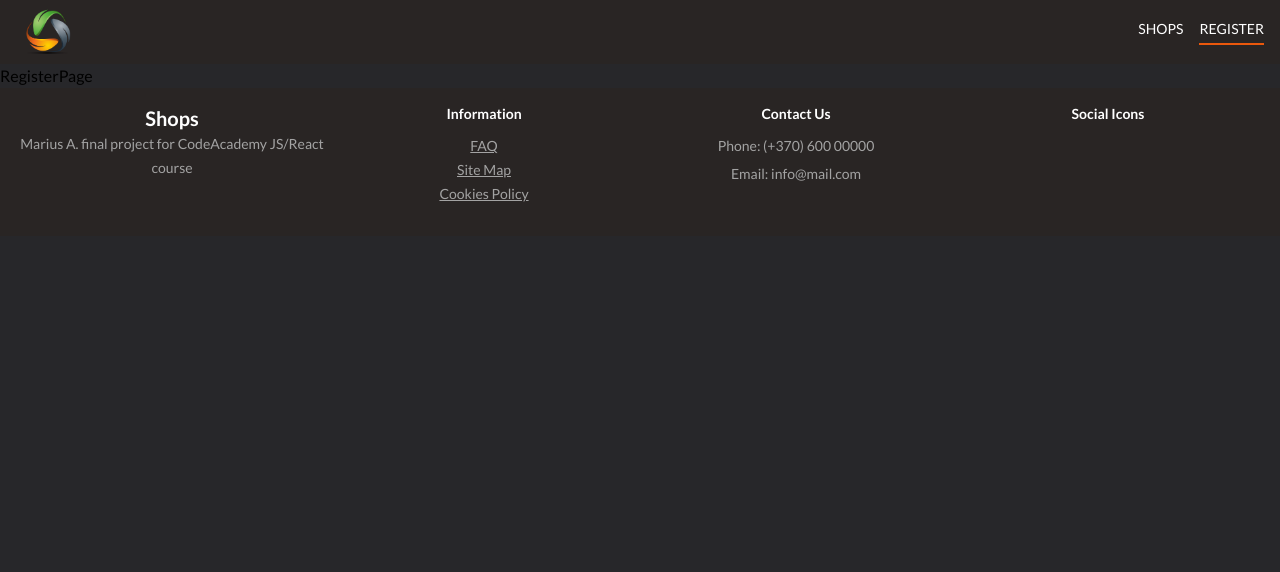
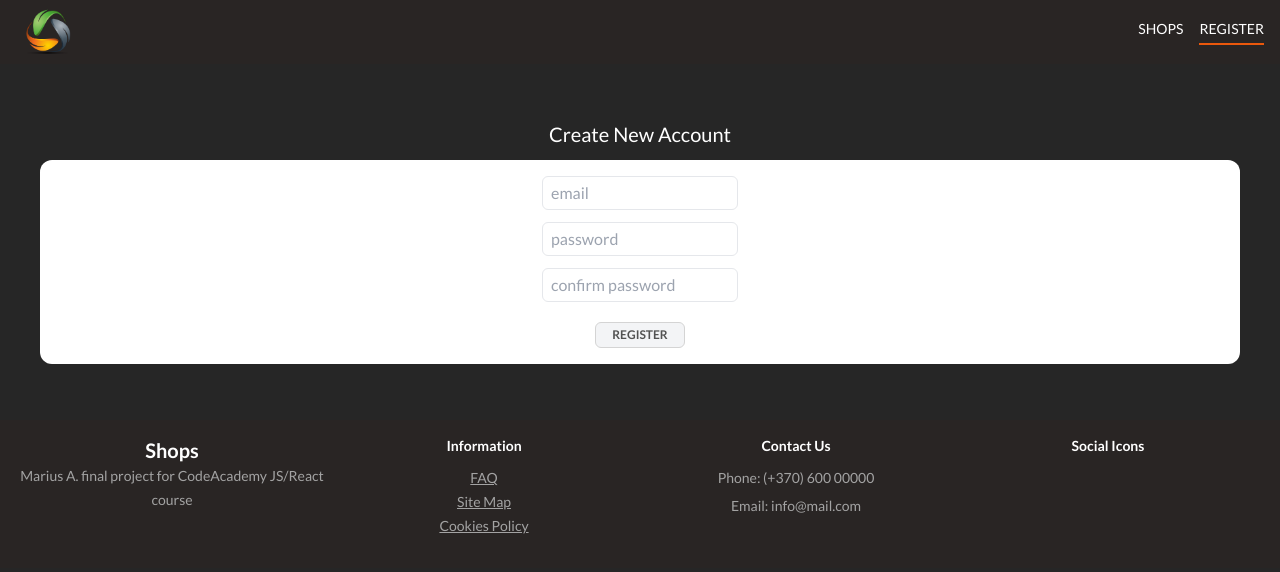
Before and after one commit to MariusAskelovic/Marius_Askelovic_final_react, a React (Vite) app: page /register in a window 1280 px wide. Shown: the top 572 px of the page. Built offline with nearby package versions, Linux system fonts and the light colour scheme; some icons are missing.

Commit message:
RegisterPage template

```diff
--- a/index.html
+++ b/index.html
@@ -6,13 +6,13 @@
   <link rel="icon" type="image/svg+xml" href="/vite.svg" />
   <link rel="preconnect" href="https://fonts.googleapis.com">
   <link rel="preconnect" href="https://fonts.gstatic.com" crossorigin>
-  <link href="https://fonts.googleapis.com/css2?family=Lato:ital,wght@0,300;0,400;0,700;1,400&display=swap"
+  <link href="https://fonts.googleapis.com/css2?family=Lato:ital,wght@0,300;0,400;0,700;0,900;1,400&display=swap"
     rel="stylesheet">
   <meta name="viewport" content="width=device-width, initial-scale=1.0" />
   <title>MariusAsk galutinis CA darbas</title>
 </head>
 
-<body class="font-lato bg-zinc-800">
+<body class="font-lato bg-neutral-800">
   <div id="root"></div>
   <script type="module" src="/src/main.jsx"></script>
 </body>
--- a/src/pages/LoginPage.jsx
+++ b/src/pages/LoginPage.jsx
@@ -4,11 +4,12 @@ export default function LoginPage() {
   return (
     <div className='container text-neutral-300 text-center py-20'>
       <h2 className='text-2xl'>Welcome to our page</h2>
-      <h1 className='text-7xl pt-4 pb-7 text-neutral-100 font-semibold'>
-        Shops
-      </h1>
-      <p>Login to enter</p>
-      <GoogleAuth />
+      <h1 className='text-8xl pt-4 pb-7 text-neutral-100 font-bold '>Shops</h1>
+      <p className='text-lg'>Login to enter</p>
+      <div>
+        <h4>Alternative Login Methods:</h4>
+        <GoogleAuth />
+      </div>
     </div>
   );
 }
--- a/src/pages/RegisterPage.jsx
+++ b/src/pages/RegisterPage.jsx
@@ -1,3 +1,33 @@
 export default function RegisterPage() {
-  return <div>RegisterPage</div>;
+  return (
+    <div className='container py-14 px-10 '>
+      <h3 className='text-white text-xl text-center mb-3'>
+        Create New Account
+      </h3>
+      <div className='bg-white py-4 px-3 text-center rounded-xl'>
+        <form className='inline-flex flex-col items-center'>
+          <input
+            className='py-1 px-2 border rounded-md mb-3'
+            type='email'
+            placeholder='email'
+          />
+          <input
+            className='py-1 px-2 border rounded-md mb-3'
+            type='password'
+            placeholder='password'
+            id='password'
+          />
+          <input
+            className='py-1 px-2 border rounded-md mb-5'
+            type='password'
+            placeholder='confirm password'
+            id='confirmPassword'
+          />
+          <button className='border border-neutral-300 rounded-md bg-gray-100 px-4 py-1 text-xs text-neutral-600 uppercase font-semibold'>
+            Register
+          </button>
+        </form>
+      </div>
+    </div>
+  );
 }
```
